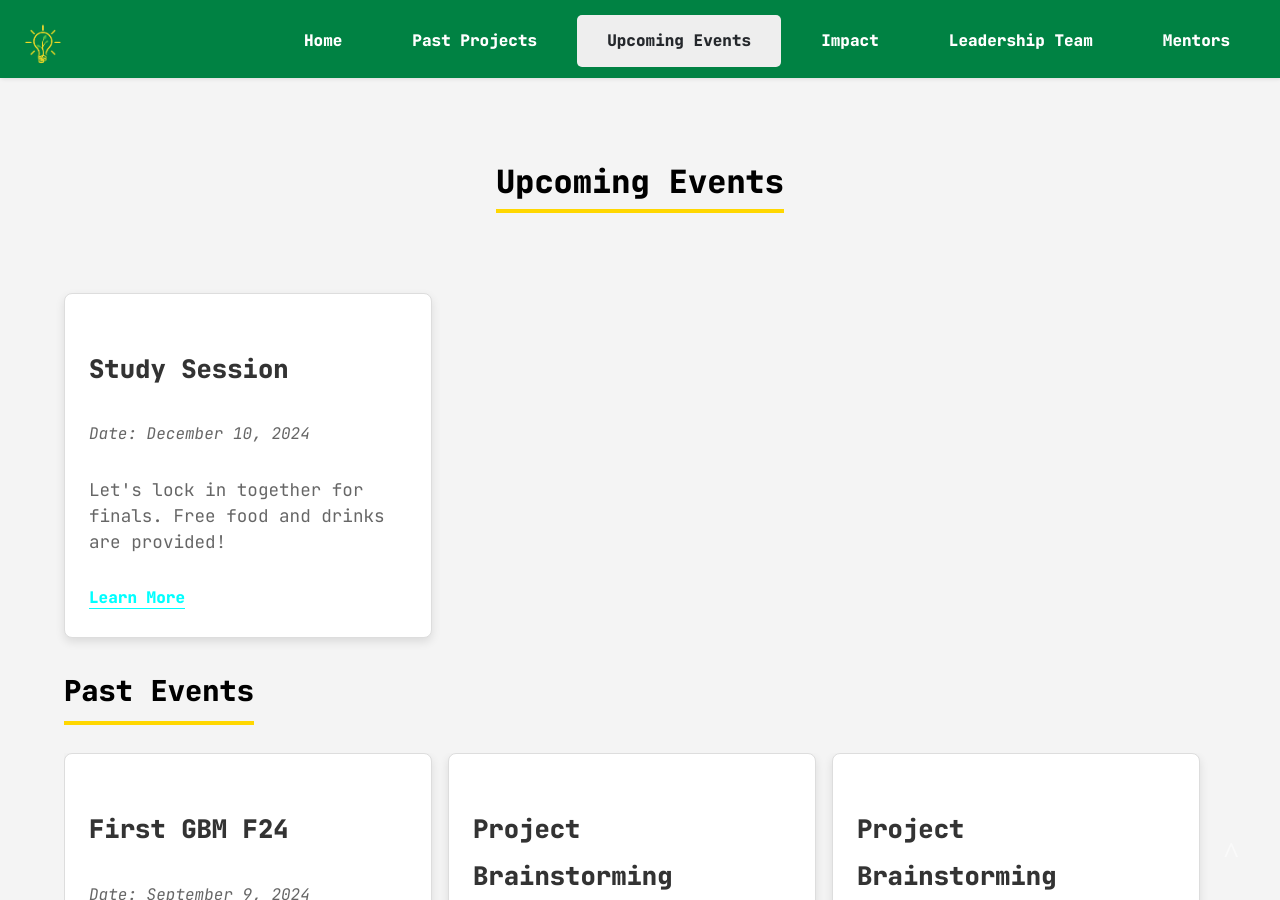
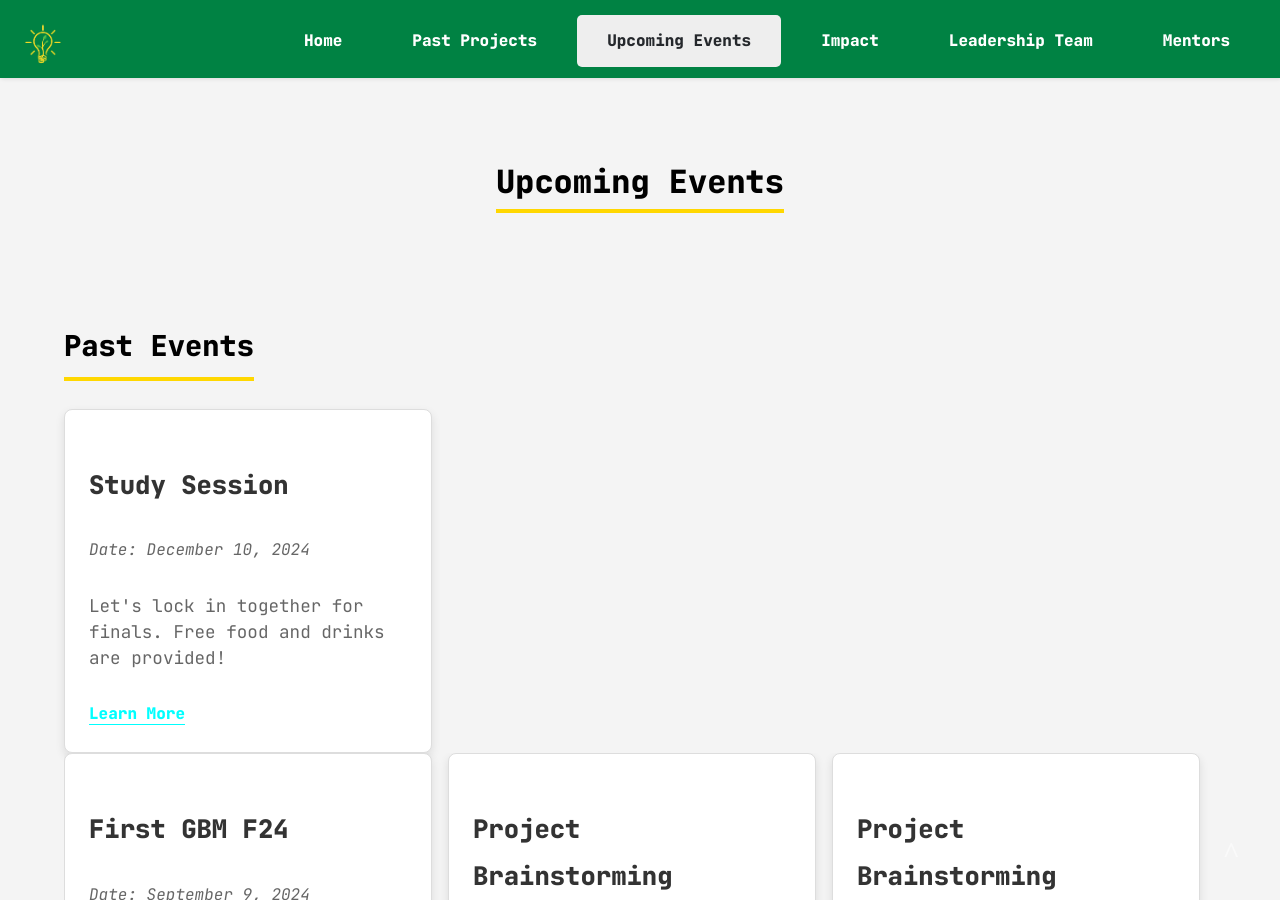
Before and after one commit to J-Souffle/T4GWebsite, a Jekyll site: the page built from pages/upcoming-events.md, in a window 1280 px wide and 900 px high. Built offline with Jekyll 4.4.1, drawn with Linux system fonts in a browser that asks for light colours.

Commit message:
Updated Upcoming Events

```diff
--- a/_includes/events.html
+++ b/_includes/events.html
@@ -1,14 +1,20 @@
 <link rel="stylesheet" href="/assets/css/events.css">
 <section id="events-section">
   <!-- <h2>Upcoming Events</h2> -->
-    <div class="event-card">
+    <!-- <div class="event-card">
       <h3 class="event-title">Study Session</h3>
       <p class="event-date">Date: December 10, 2024</p>
       <p class="event-description">Let's lock in together for finals. Free food and drinks are provided!</p>
       <a href="https://cglink.me/2d7/r2268925" class="event-link">Learn More</a>
-    </div>
+    </div> -->
 
   <h2>Past Events</h2>
+  <div class="event-card">
+    <h3 class="event-title">Study Session</h3>
+    <p class="event-date">Date: December 10, 2024</p>
+    <p class="event-description">Let's lock in together for finals. Free food and drinks are provided!</p>
+    <a href="https://cglink.me/2d7/r2268925" class="event-link">Learn More</a>
+  </div>
   <div class="events-list">
     <div class="event-card">
       <h3 class="event-title">First GBM F24</h3>
```
